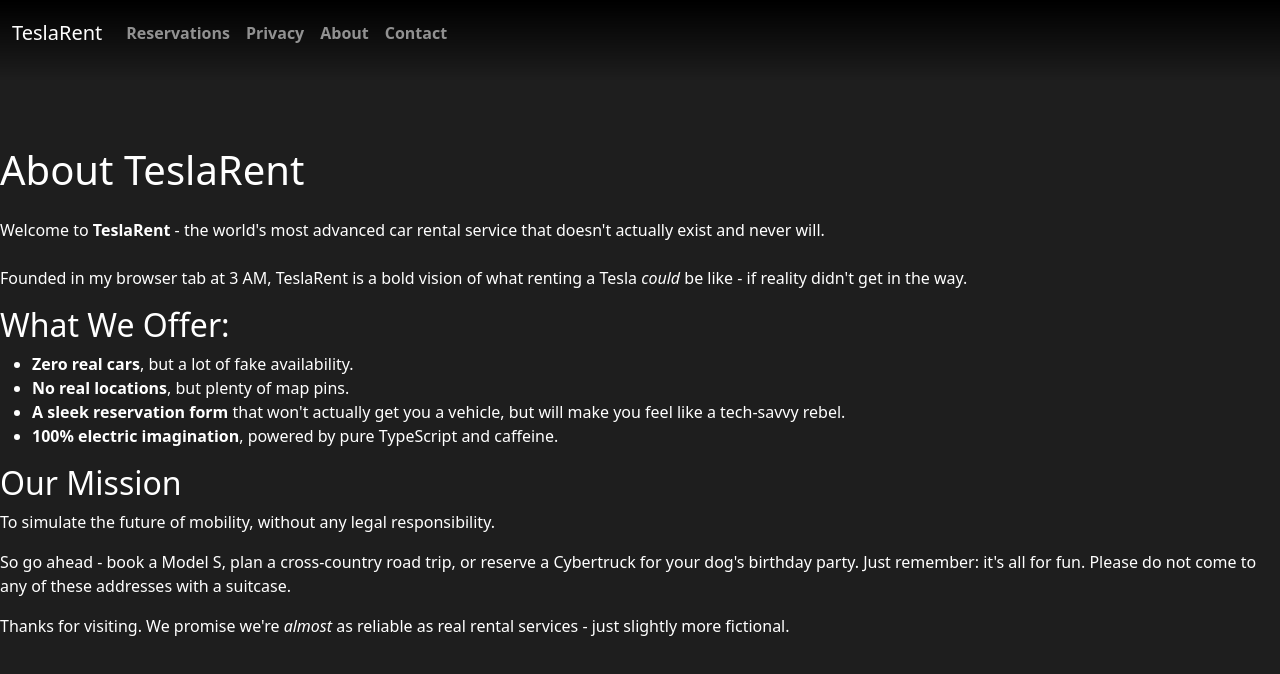
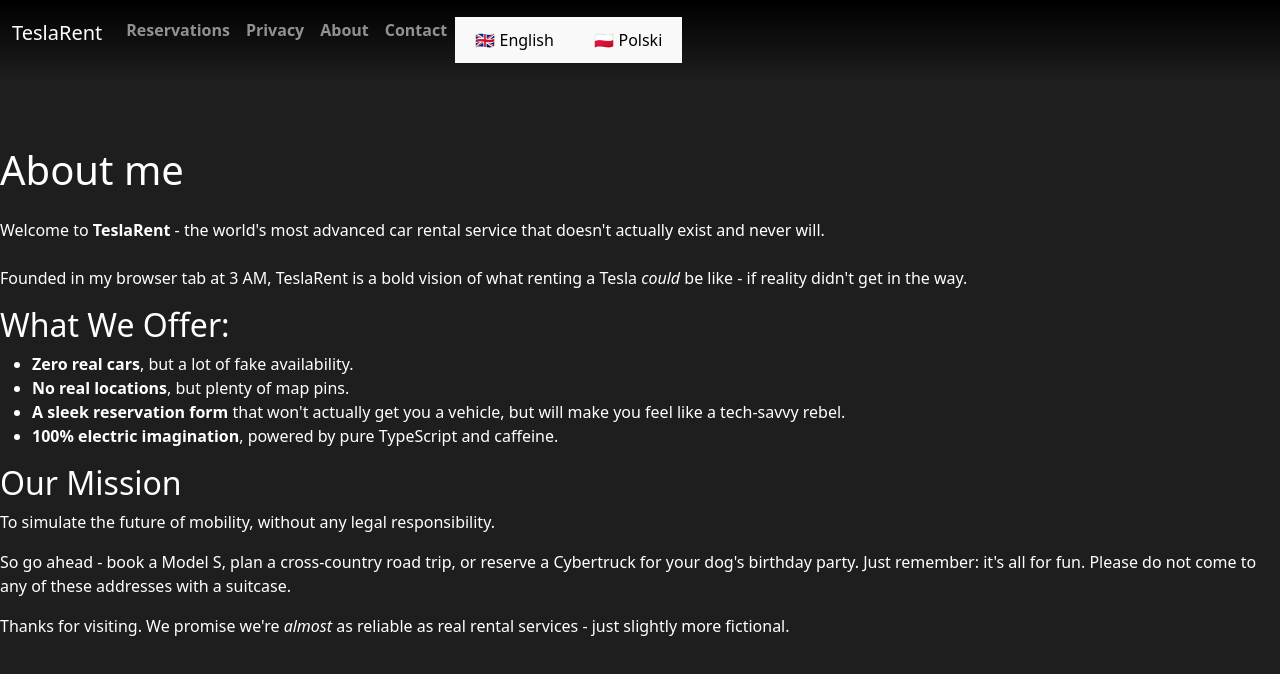
Before and after one commit to jedrzejkoriat/TeslaRent-01.WebApplication, a React (Vite) app in the folder teslarent-01.webapplication.client/: page /about in a window 1280 px wide. Shown: the top 674 px of the page. Built offline with nearby package versions, Linux system fonts and the light colour scheme.

Commit message:
Add: translation module

```diff
--- a/teslarent-01.webapplication.client/package.json
+++ b/teslarent-01.webapplication.client/package.json
@@ -12,8 +12,11 @@
   "dependencies": {
     "bootstrap": "^5.3.6",
     "bootstrap-icons": "^1.13.1",
+    "i18next": "^25.1.3",
+    "i18next-browser-languagedetector": "^8.1.0",
     "react": "^19.1.0",
     "react-dom": "^19.1.0",
+    "react-i18next": "^15.5.1",
     "react-router-dom": "^7.6.0"
   },
   "devDependencies": {
--- a/teslarent-01.webapplication.client/src/App.tsx
+++ b/teslarent-01.webapplication.client/src/App.tsx
@@ -1,7 +1,5 @@
 import './App.css';
 import { BrowserRouter as Router, Route, Routes } from 'react-router-dom';
-
-// Importuj komponenty
 import SearchForm from './components/SearchForm';
 import CarList from './components/CarList';
 import PersonalDataForm from './components/PersonalDataForm';
--- a/teslarent-01.webapplication.client/src/components/About.tsx
+++ b/teslarent-01.webapplication.client/src/components/About.tsx
@@ -1,7 +1,11 @@
+import { useTranslation } from 'react-i18next';
+
 function About() {
+    const { t } = useTranslation();
+
     return (<>
         <div className="max-w-3xl mx-auto px-6 py-10 text-gray-800 font-sans leading-relaxed text-white text-start">
-            <h1 className="text-3xl font-bold mb-4">About TeslaRent</h1>
+            <h1 className="text-3xl font-bold mb-4">{t('about')}</h1>
             <p className="mb-4">
                 Welcome to <strong>TeslaRent</strong> - the world's most advanced car rental service that doesn't actually exist and never will.
             </p>
--- a/teslarent-01.webapplication.client/src/components/Navbar.tsx
+++ b/teslarent-01.webapplication.client/src/components/Navbar.tsx
@@ -1,4 +1,5 @@
 import { Link } from 'react-router-dom';
+import LanguageSwitcher from './items/LanguageSwitcher';
 
 function Navbar() {
     return (
@@ -23,6 +24,9 @@
                             <li className="nav-item">
                                 <Link className="nav-link" to="/contact">Contact</Link>
                             </li>
+                            <li className="nav-item ms-auto">
+                                <LanguageSwitcher/>
+                            </li>
                         </ul>
                     </div>
                 </div>
--- /dev/null
+++ b/teslarent-01.webapplication.client/src/components/items/LanguageSwitcher.tsx
@@ -0,0 +1,18 @@
+import { useTranslation } from 'react-i18next';
+
+const LanguageSwitcher = () => {
+    const { i18n } = useTranslation();
+
+    const changeLanguage = (lng: 'en' | 'pl') => {
+        i18n.changeLanguage(lng);
+    };
+
+    return (
+        <div>
+            <button onClick={() => changeLanguage('en')}>🇬🇧 English</button>
+            <button onClick={() => changeLanguage('pl')}>🇵🇱 Polski</button>
+        </div>
+    );
+};
+
+export default LanguageSwitcher;
--- /dev/null
+++ b/teslarent-01.webapplication.client/src/localization/en.json
@@ -0,0 +1,4 @@
+{
+    "greeting": "Hello!",
+    "about": "About me"
+}
--- /dev/null
+++ b/teslarent-01.webapplication.client/src/localization/pl.json
@@ -0,0 +1,4 @@
+{
+    "greeting": "Cześć!",
+    "about": "O mnie"
+}
--- a/teslarent-01.webapplication.client/src/main.tsx
+++ b/teslarent-01.webapplication.client/src/main.tsx
@@ -5,6 +5,7 @@
 import 'bootstrap-icons/font/bootstrap-icons.css';
 import 'bootstrap/dist/js/bootstrap.bundle.min.js';
 import App from './App.tsx'
+import './utilities/i18n.ts';
 
 createRoot(document.getElementById('root')!).render(
     <StrictMode>
--- /dev/null
+++ b/teslarent-01.webapplication.client/src/utilities/i18n.ts
@@ -0,0 +1,22 @@
+import i18n from 'i18next';
+import { initReactI18next } from 'react-i18next';
+import LanguageDetector from 'i18next-browser-languagedetector';
+
+import translationEN from '../localization/en.json';
+import translationPL from '../localization/pl.json';
+
+i18n
+    .use(LanguageDetector)
+    .use(initReactI18next)
+    .init({
+        resources: {
+            en: { translation: translationEN },
+            pl: { translation: translationPL },
+        },
+        fallbackLng: 'en',
+        interpolation: {
+            escapeValue: false,
+        },
+    });
+
+export default i18n;
```
Also changed, not shown: 2 other files (tests, documents, lock files or other folders).
